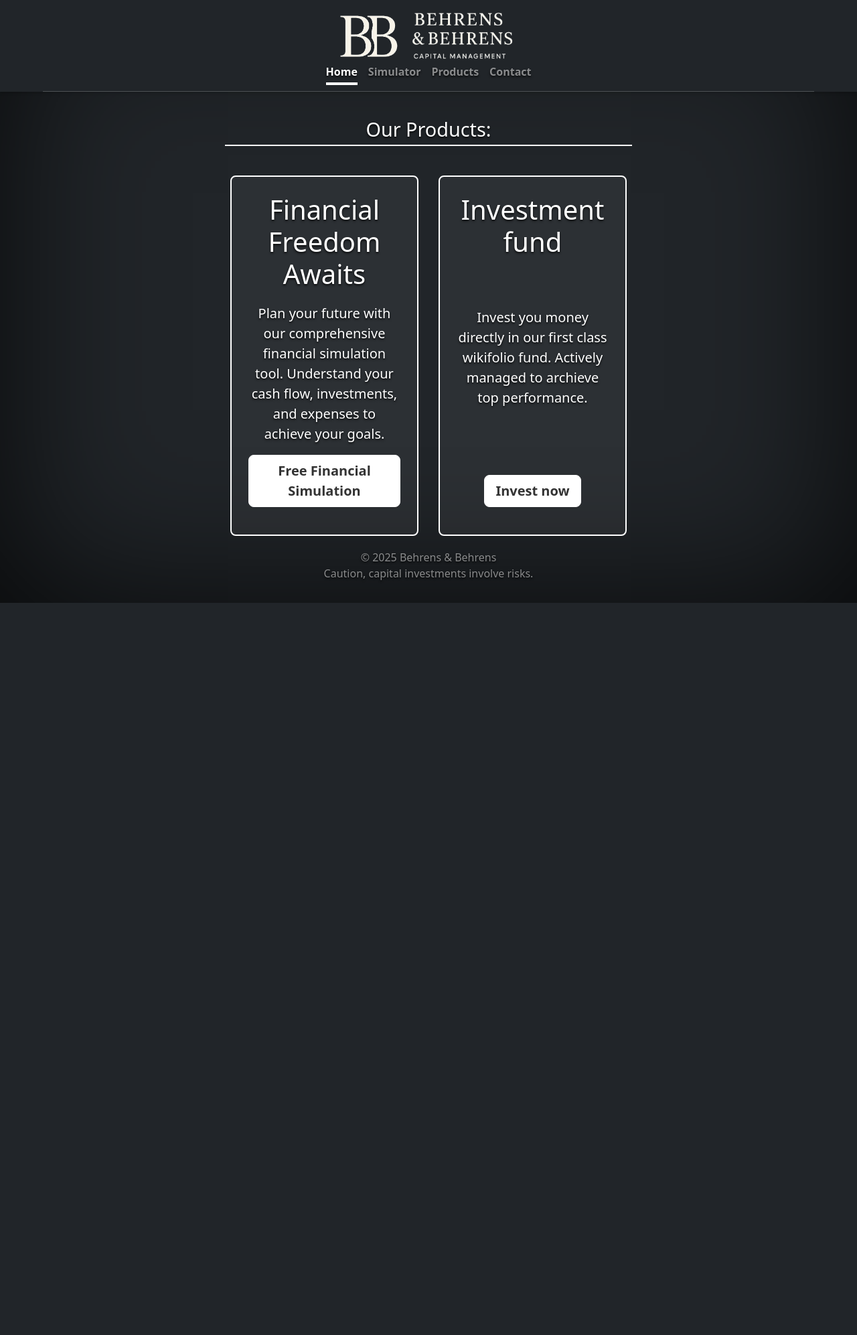
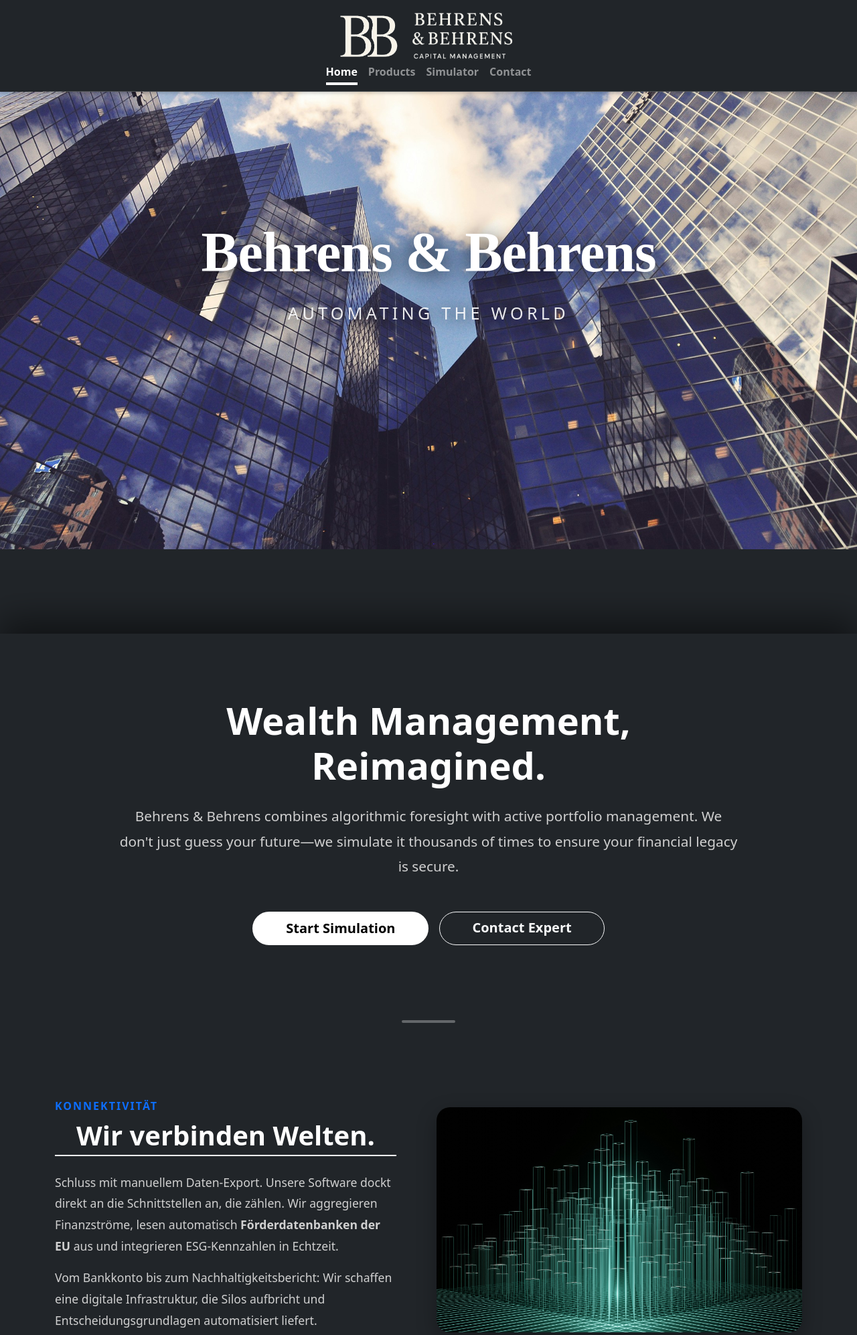
Before and after one commit to Bond50084/B-B-personal-finance, a Flask app: page / in a window 1280 px wide. Shown: the top 1993 px of the page at 67% size. Before the commit the page ends 900 px from the top, so only its background shows below. Run offline with Flask 3, Linux system fonts and the light colour scheme; some libraries are stand-ins or nearby versions.

Commit message:
landingpage

```diff
--- a/app.py
+++ b/app.py
@@ -168,8 +168,15 @@ def generate_pdf_report(
 
 # Define route for the main website's index page
 @app.route('/')
+def landing():
+    # This renders the new "Startup" introduction page
+    return render_template('landing.html', active_page='home')
+
+# --- The Old Main Page (Now "Products" or "Dashboard") ---
+@app.route('/products')
 def main_index():
-    return render_template('main_index.html', active_page='home')
+    # This renders your existing product overview
+    return render_template('main_index.html', active_page='products')
 
 @app.route('/simulator')
 def simulator_index():
--- a/templates/base.html
+++ b/templates/base.html
@@ -30,7 +30,13 @@
     />
     {% block head_extra %}{% endblock %}
   </head>
-
+  <style>
+    /* Macht den Container auf ALLEN Seiten breit */
+    .cover-container {
+      max-width: 1200px !important;
+      width: 95%;
+    }
+  </style>
   <body
     class="d-flex text-center text-bg-dark {% block body_class %}{% endblock %}"
   >
@@ -56,8 +62,14 @@
             <a
               class="nav-link fw-bold py-1 px-0 {% if active_page == 'home' %}active{% endif %}"
               aria-current="page"
+              href="{{ url_for('landing') }}"
+              >Home</a
+            >
+
+            <a
+              class="nav-link fw-bold py-1 px-0 {% if active_page == 'products' %}active{% endif %}"
               href="{{ url_for('main_index') }}"
-              >Home</a
+              >Products</a
             >
 
             <a
@@ -66,11 +78,6 @@
               >Simulator</a
             >
 
-            <a
-              class="nav-link fw-bold py-1 px-0 {% if active_page == 'contact' %}active{% endif %}"
-              href="{{ url_for('main_index') }}"
-              >Products</a
-            >
             <a
               class="nav-link fw-bold py-1 px-0 {% if active_page == 'contact' %}active{% endif %}"
               href="{{ url_for('contact') }}"
--- /dev/null
+++ b/templates/landing.html
@@ -0,0 +1,273 @@
+{% extends "base.html" %} {% block title %}Behrens & Behrens • Future Finance{%
+endblock %} {% block head_extra %}
+<style>
+  /* --- 1. DER FIXIERTE HINTERGRUND (HERO) --- */
+  .hero-fixed-bg {
+    position: fixed;
+    top: 0;
+    left: 0;
+    width: 100%;
+    height: 100vh; /* Volle Bildschirmhöhe */
+
+    /* Das Hintergrundbild */
+    background-image: url('{{ url_for("static", filename="assets/hero.jpg") }}');
+    background-size: cover;
+    background-position: center;
+    z-index: -1; /* Liegt ganz hinten */
+
+    /* Performance-Optimierung für den Blur-Effekt */
+    will-change: filter;
+    transform: scale(1.05); /* Leichter Zoom gegen weiße Ränder beim Bluren */
+
+    /* Flexbox: Zentriert den Text auf dem Bild */
+    display: flex;
+    flex-direction: column;
+    justify-content: center;
+    align-items: center;
+    text-align: center;
+  }
+
+  /* --- 2. TEXT AUF DEM HINTERGRUNDBILD --- */
+  .hero-overlay-title {
+    font-family: "Times New Roman", serif;
+    font-size: 5rem;
+    font-weight: bold;
+    color: white;
+    text-shadow: 0 4px 30px rgba(0, 0, 0, 0.8); /* Starker Schatten für Lesbarkeit */
+    margin-bottom: 0.5rem;
+    letter-spacing: -1px;
+  }
+
+  .hero-overlay-subtitle {
+    font-size: 1.5rem;
+    color: rgba(255, 255, 255, 0.9);
+    text-transform: uppercase;
+    letter-spacing: 5px; /* Cinematic Look */
+    text-shadow: 0 2px 20px rgba(0, 0, 0, 0.8);
+    font-weight: 300;
+  }
+
+  /* Responsive Anpassung für Handys */
+  @media (max-width: 768px) {
+    .hero-overlay-title {
+      font-size: 3rem;
+    }
+    .hero-overlay-subtitle {
+      font-size: 1rem;
+      letter-spacing: 3px;
+    }
+  }
+
+  /* --- 3. DER "VORHANG" (INHALT) --- */
+  .content-curtain {
+    position: relative;
+    margin-top: 100vh; /* Startet erst unterhalb des Bildes */
+
+    background-color: #212529; /* Dark Mode Hintergrund */
+    color: white;
+
+    padding-top: 6rem;
+    padding-bottom: 6rem;
+    box-shadow: 0 -20px 50px rgba(0, 0, 0, 0.5); /* Schatten nach oben */
+    min-height: 100vh;
+
+    /* DER BREAKOUT TRICK: Macht den Hintergrund vollbreit, egal was base.html sagt */
+    width: 100vw;
+    margin-left: calc(50% - 50vw);
+    margin-right: calc(50% - 50vw);
+  }
+
+  /* --- 4. BILDER STYLING IM TEXT --- */
+  .feature-img {
+    width: 100%;
+    height: auto;
+    border-radius: 20px;
+    box-shadow: 0 10px 30px rgba(0, 0, 0, 0.3);
+    object-fit: cover;
+    transition: transform 0.3s ease;
+  }
+  .feature-img:hover {
+    transform: scale(1.02);
+  }
+
+  /* --- 5. TYPOGRAFIE & BUTTONS --- */
+  .hero-text {
+    font-size: 1.3rem;
+    color: #d0d0d0;
+    line-height: 1.8;
+  }
+
+  .text-block h2 {
+    font-weight: 700;
+    margin-bottom: 1.5rem;
+  }
+  .text-block p {
+    font-size: 1.1rem;
+    line-height: 1.8;
+    color: #d0d0d0;
+  }
+
+  .startup-divider {
+    width: 80px;
+    height: 4px;
+    background-color: #fff;
+    margin: 4rem auto;
+    opacity: 0.3;
+    border-radius: 2px;
+  }
+
+  .btn-hero-primary {
+    background-color: white;
+    color: black;
+    border: 2px solid white;
+    transition: all 0.3s ease;
+  }
+  .btn-hero-primary:hover {
+    background-color: transparent;
+    color: white;
+  }
+
+  .feature-icon {
+    font-size: 2.5rem;
+    margin-bottom: 1rem;
+    display: block;
+  }
+
+  /* Hilfsklasse für Letter-Spacing */
+  .ls-1 {
+    letter-spacing: 2px;
+  }
+</style>
+{% endblock %} {% block content %}
+
+<div class="hero-fixed-bg" id="hero-bg">
+  <div class="hero-overlay-title">Behrens & Behrens</div>
+  <div class="hero-overlay-subtitle">Automating the World</div>
+</div>
+
+<div class="content-curtain">
+  <div class="container">
+    <div class="row justify-content-center text-center mb-5">
+      <div class="col-lg-10">
+        <h1 class="display-4 fw-bold mb-4">
+          Wealth Management,<br />Reimagined.
+        </h1>
+        <p class="hero-text mb-5">
+          Behrens & Behrens combines algorithmic foresight with active portfolio
+          management. We don't just guess your future—we simulate it thousands
+          of times to ensure your financial legacy is secure.
+        </p>
+        <div class="d-flex justify-content-center gap-3 mb-5">
+          <a
+            href="{{ url_for('simulator_index') }}"
+            class="btn btn-hero-primary btn-lg rounded-pill px-5 fw-bold"
+          >
+            Start Simulation
+          </a>
+          <a
+            href="{{ url_for('contact') }}"
+            class="btn btn-outline-light btn-lg rounded-pill px-5 fw-bold"
+          >
+            Contact Expert
+          </a>
+        </div>
+      </div>
+    </div>
+
+    <div class="startup-divider"></div>
+
+    <div class="row align-items-center mb-5 py-5">
+      <div class="col-md-6 text-start text-block pe-md-5">
+        <span class="text-primary fw-bold text-uppercase ls-1"
+          >Konnektivität</span
+        >
+        <h2 class="display-6 mt-2">Wir verbinden Welten.</h2>
+        <p>
+          Schluss mit manuellem Daten-Export. Unsere Software dockt direkt an
+          die Schnittstellen an, die zählen. Wir aggregieren Finanzströme, lesen
+          automatisch <strong>Förderdatenbanken der EU</strong> aus und
+          integrieren ESG-Kennzahlen in Echtzeit.
+        </p>
+        <p>
+          Vom Bankkonto bis zum Nachhaltigkeitsbericht: Wir schaffen eine
+          digitale Infrastruktur, die Silos aufbricht und
+          Entscheidungsgrundlagen automatisiert liefert.
+        </p>
+      </div>
+      <div class="col-md-6 mt-4 mt-md-0">
+        <img
+          src="{{ url_for('static', filename='assets/landing1.jpg') }}"
+          alt="Digital Interface"
+          class="feature-img"
+        />
+      </div>
+    </div>
+
+    <div class="row align-items-center mb-5 py-5">
+      <div class="col-md-6 mb-4 mb-md-0">
+        <img
+          src="{{ url_for('static', filename='assets/landing2.jpg') }}"
+          alt="Our Team"
+          class="feature-img"
+        />
+      </div>
+      <div class="col-md-6 text-start text-block ps-md-5">
+        <span class="text-primary fw-bold text-uppercase ls-1">Über uns</span>
+        <h2 class="display-6 mt-2">Der Fintech-Herausforderer.</h2>
+        <p>
+          Behrens & Behrens ist kein verstaubtes Family Office. Wir sind ein
+          <strong>Technologie-Start-up</strong>
+          mit tiefen Wurzeln im Kapitalmarkt.
+        </p>
+        <p>
+          Gegründet mit der Vision, komplexe Vermögensverwaltung durch
+          Algorithmen zu demokratisieren, kombinieren wir mathematische
+          Präzision mit unternehmerischem Denken. Wir bauen die Tools, die wir
+          selbst immer vermisst haben.
+        </p>
+        <a
+          href="{{ url_for('contact') }}"
+          class="btn btn-link text-white p-0 mt-2"
+          >Mehr erfahren &rarr;</a
+        >
+      </div>
+    </div>
+
+    <div
+      class="row mt-5 gy-4 text-center border-top border-secondary pt-5 mx-4"
+    >
+      <div class="col-md-6">
+        <span class="feature-icon">🔮</span>
+        <h3 class="h4">Predictive Modeling</h3>
+        <p class="text-white-50">High-end simulations for robust planning.</p>
+      </div>
+      <div class="col-md-6">
+        <span class="feature-icon">📈</span>
+        <h3 class="h4">Active Management</h3>
+        <p class="text-white-50">Data-driven strategies for maximum yield.</p>
+      </div>
+    </div>
+  </div>
+</div>
+
+<script>
+  document.addEventListener("DOMContentLoaded", function () {
+    const heroBg = document.getElementById("hero-bg");
+
+    if (heroBg) {
+      window.addEventListener("scroll", function () {
+        let scrollPosition = window.scrollY;
+
+        // Blur berechnen (geteilt durch 40 für sanften Anstieg)
+        let blurValue = scrollPosition / 40;
+
+        // Limitieren auf 20px
+        if (blurValue > 20) blurValue = 20;
+
+        heroBg.style.filter = `blur(${blurValue}px)`;
+      });
+    }
+  });
+</script>
+
+{% endblock %}
--- a/templates/main_index.html
+++ b/templates/main_index.html
@@ -1,43 +1,105 @@
-{% extends "base.html" %} {% block title %}Behrens & Behrens{% endblock %} {%
-block body_class %}main-page{% endblock %} {% block head_extra %} {# Assuming
-cover.css is already linked in base.html or here #} {# If not already linked in
-base.html, add it here: #} {#
-<link
-  rel="stylesheet"
-  href="{{ url_for('static', filename='site/cover.css') }}"
-/>
-#} {% endblock %} {% block content %}
-<h2 class="mb-4 text-white">Our Products:</h2>
+{% extends "base.html" %} {% block title %}Behrens & Behrens • Products{%
+endblock %} {% block body_class %}main-page{% endblock %} {% block head_extra %}
+<style>
+  /* Custom styles to make the product cards look better */
+  .product-icon {
+    font-size: 4rem; /* Big emojis */
+    margin-bottom: 1rem;
+    display: block;
+  }
 
-<div class="row text-center options-frame">
-  <div class="col">
-    <h1>Financial Freedom Awaits</h1>
-    <p class="lead">
-      Plan your future with our comprehensive <b>financial simulation tool</b>.
-      Understand your cash flow, investments, and expenses to achieve your
-      goals.
-    </p>
-    <p class="lead">
-      <a
-        href="{{ url_for('simulator_index') }}"
-        class="btn btn-lg btn-light fw-bold border-white bg-white"
-        >Free Financial Simulation</a
-      >
-    </p>
+  .product-card {
+    transition: transform 0.3s ease; /* Smooth hover lift */
+    height: 100%; /* Make all cards same height */
+    padding: 1rem;
+  }
+
+  .product-card:hover {
+    transform: translateY(-10px); /* Move up slightly on hover */
+  }
+
+  /* Make the text slightly smaller so it fits 4-in-a-row nicely */
+  .product-desc {
+    font-size: 1rem;
+    min-height: 80px; /* Aligns buttons nicely */
+  }
+</style>
+{% endblock %} {% block content %}
+<h2 class="mb-5 text-white">Our Product Suite:</h2>
+
+<div class="row text-center options-frame gx-4 gy-5">
+  <div class="col-lg-3 col-md-6">
+    <div class="product-card">
+      <span class="product-icon">🔮</span>
+      <h3>Simulator</h3>
+      <p class="product-desc text-white-50">
+        Plan your future with our comprehensive simulation tool. Analyze cash
+        flow and prepare for thousands of market scenarios.
+      </p>
+      <p>
+        <a
+          href="{{ url_for('simulator_index') }}"
+          class="btn btn-light fw-bold w-100 rounded-pill"
+          >Start Simulation</a
+        >
+      </p>
+    </div>
   </div>
-  <div class="col">
-    <h1>Investment fund</h1>
-    <p class="lead">
-      Invest you money directly in our first class wikifolio fund. Actively
-      managed to archieve top performance.<br /><br />
-    </p>
-    <p class="lead">
-      <a
-        href="https://www.wikifolio.com/de/de/w/wfpaailead"
-        class="btn btn-lg btn-light fw-bold border-white bg-white"
-        >Invest now</a
-      >
-    </p>
+
+  <div class="col-lg-3 col-md-6">
+    <div class="product-card">
+      <span class="product-icon">📈</span>
+      <h3>The Fund</h3>
+      <p class="product-desc text-white-50">
+        Invest directly in our high-performance Wikifolio. Actively managed by
+        experts to maximize returns while managing risk.
+      </p>
+      <p>
+        <a
+          href="https://www.wikifolio.com/de/de/w/wfpaailead"
+          class="btn btn-light fw-bold w-100 rounded-pill"
+          >Invest Now</a
+        >
+      </p>
+    </div>
+  </div>
+
+  <div class="col-lg-3 col-md-6">
+    <div class="product-card">
+      <span class="product-icon">🇪🇺</span>
+      <h3>Förder-Match</h3>
+      <p class="product-desc text-white-50">
+        Automated matching for public funding. We scan EU & German databases to
+        find the perfect grants for your business profile.
+      </p>
+      <p>
+        <button
+          class="btn btn-outline-light fw-bold w-100 rounded-pill"
+          disabled
+        >
+          Coming Soon
+        </button>
+      </p>
+    </div>
+  </div>
+
+  <div class="col-lg-3 col-md-6">
+    <div class="product-card">
+      <span class="product-icon">🌱</span>
+      <h3>ESG Reader</h3>
+      <p class="product-desc text-white-50">
+        Sustainability reporting made simple. Automate the collection and
+        preparation of complex ESG data for effortless compliance.
+      </p>
+      <p>
+        <button
+          class="btn btn-outline-light fw-bold w-100 rounded-pill"
+          disabled
+        >
+          Coming Soon
+        </button>
+      </p>
+    </div>
   </div>
 </div>
 {% endblock %}
```
Also changed, not shown: static/assets/hero.jpg (added), static/assets/landing1.jpg (added), static/assets/landing2.jpg (added), 3 other files.
